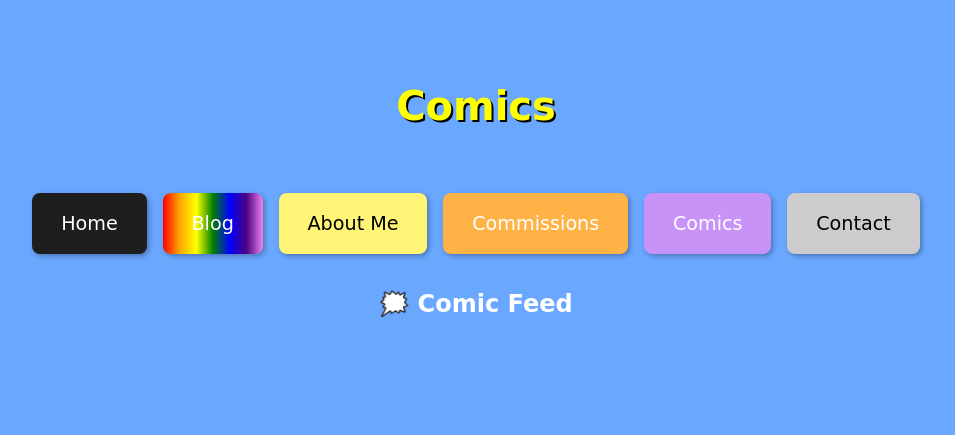
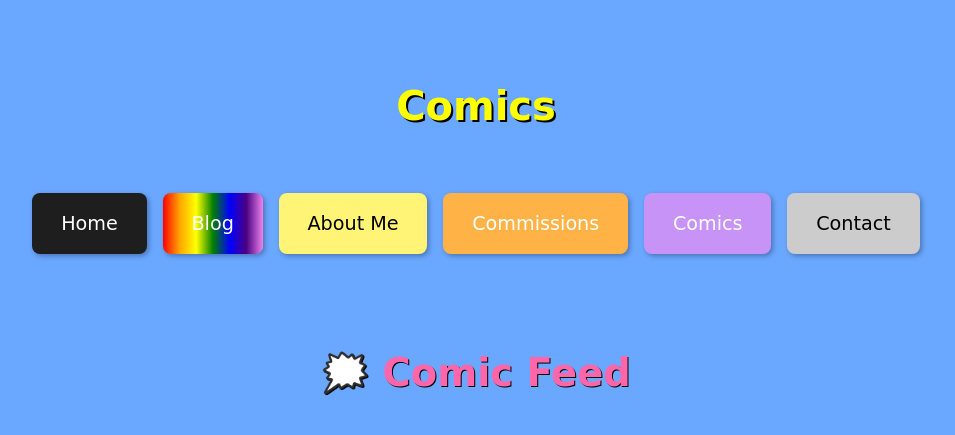
Before and after one commit to Chrissy-and-Chloe/ipodpuppywebsite, a Jekyll site: the page built from comics.html, in a window 1280 px wide. Shown: the top 435 px of the page, without its empty margins (164-1119 px from the left). Built offline with Jekyll 4.4.1, drawn with Linux system fonts in a browser that asks for light colours.

Commit message:
Update style.css

```diff
--- a/assets/css/style.css
+++ b/assets/css/style.css
@@ -98,3 +98,43 @@
 .post-preview p {
   color: #eee;
 }
+
+.comic-feed {
+  max-width: 800px;
+  margin: 2em auto;
+  padding: 1em;
+}
+
+.comic-feed h2 {
+  text-align: center;
+  font-size: 2.4em;
+  color: #ff66aa;
+  text-shadow: 1px 1px #000;
+}
+
+.comic-post {
+  background: rgba(255,255,255,0.05);
+  padding: 1.5em;
+  border-radius: 1em;
+  margin-bottom: 2em;
+  box-shadow: 0 0 10px rgba(0,0,0,0.2);
+}
+
+.comic-thumb {
+  max-width: 100%;
+  border-radius: 0.5em;
+  margin-bottom: 1em;
+}
+
+.comic-date {
+  font-size: 0.9em;
+  color: #ccc;
+  margin-top: -1em;
+}
+
+.read-more {
+  display: inline-block;
+  margin-top: 1em;
+  font-weight: bold;
+  color: #ffc3ec;
+}
```
